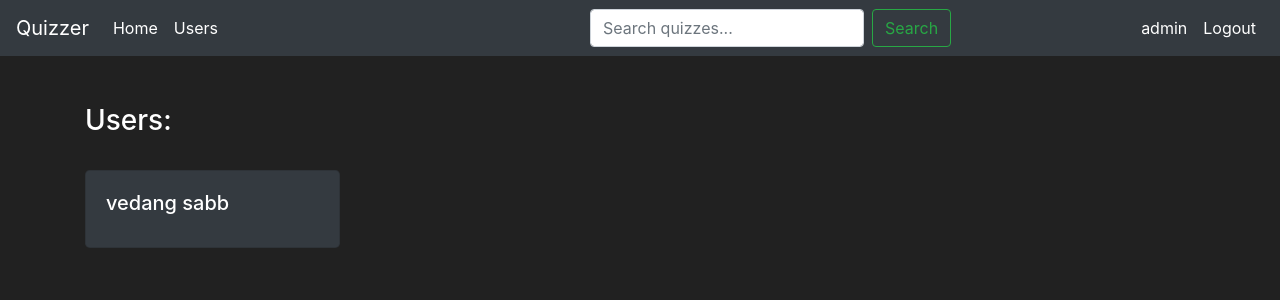
After one commit to 23f3002567/MAD1_Proj_QuizMaster, a Flask app: page /admScores in a window 1280 px wide. The commit adds this page. Shown: the top 300 px of the page. Run offline with Flask 3, Linux system fonts and the light colour scheme; a user stored in the database is signed in.

Commit message:
added better functionality for the scores page by revamping it completely

```diff
--- a/routes.py
+++ b/routes.py
@@ -222,13 +222,17 @@ def quiz(qid):
 
 @app.route('/scores', methods=['POST','GET'])
 @login_required
-def scores():
+def scores(uid=None):
 
     subjects=Subject.query.all()
     chapters=Chapter.query.all()
     quizzes = Quiz.query.all()
-    scores = Scores.query.filter_by(user_id=current_user.id).all()
-    return render_template("scores.html",subjects=subjects, chapters=chapters, quizzes=quizzes,scores=scores)
+    if current_user.email != "admin":
+        scores = Scores.query.filter_by(user_id=uid).order_by(Scores.time_stamp_of_attempt).all()
+        return render_template("scores.html",subjects=subjects, chapters=chapters, quizzes=quizzes,scores=scores)
+    else:
+        scores = Scores.query.order_by(Scores.time_stamp_of_attempt).all()
+        return render_template("scores.html",subjects=subjects, chapters=chapters, quizzes=quizzes,scores=scores)
 
 @app.route('/search', methods=['POST','GET'])
 @login_required
@@ -242,3 +246,12 @@ def search():
         return render_template("search.html", subjects=subjects, chapters=chapters, quizzes=quizzes, users=users)
     else:
         return redirect(url_for('index'))
+
+@app.route('/admScores', methods=['POST','GET'])
+@login_required
+def admScores():
+    if current_user.email=="admin":
+        users = User.query.all()
+        return render_template("admScores.html", users=users)
+    else:
+        return redirect(url_for('index'))
--- /dev/null
+++ b/templates/admScores.html
@@ -0,0 +1,29 @@
+{% extends "base.html" %}
+
+{% block title %}Users{% endblock %}
+
+
+{% block body %}
+<div class="container mt-4">
+    {%if current_user.email == "admin"%}
+        <br>
+        <h3>Users:</h3>
+
+        <div class="row mt-3">
+            {%for user in users%}
+                {%if user.email != "admin"%}
+                    <div class="col-md-3">
+                        <a href="{{url_for('scores', uid=user.id)}}" class="text-decoration-none">
+                        <div class="card bg-dark text-white rounded-lg card-hover mt-3">
+                            <div class="card-body">
+                                <h5 class="card-title">{{user.name}}</h5>
+                            </div>
+                        </div>
+                        </a>
+                    </div>
+                {%endif%}
+            {%endfor%}
+        </div>
+    {%endif%}
+</div>
+{% endblock %}
--- a/templates/base.html
+++ b/templates/base.html
@@ -27,9 +27,15 @@
               <li class="nav-item active">
                   <a class="nav-link" href="{{url_for('index')}}">Home</a>
               </li>
-              <li class="nav-item active">
-                  <a class="nav-link" href="{{url_for('scores')}}">Scores</a>
-              </li>
+              {%if current_user.email != "admin"%}
+                <li class="nav-item active">
+                    <a class="nav-link" href="{{url_for('scores')}}">Scores</a>
+                </li>
+              {%else%}
+                <li class="nav-item active">
+                    <a class="nav-link" href="{{url_for('admScores')}}">Users</a>
+                </li>
+              {%endif%}
           </ul>
           <form class="form-inline mx-auto" method="GET" action="{{ url_for('search') }}">
             <input class="form-control mr-sm-2" type="search" placeholder="Search quizzes..." name="query" aria-label="Search">
```
Also changed, not shown: templates/scores.html (+23 -11 lines), templates/search.html (+12 -11 lines).
